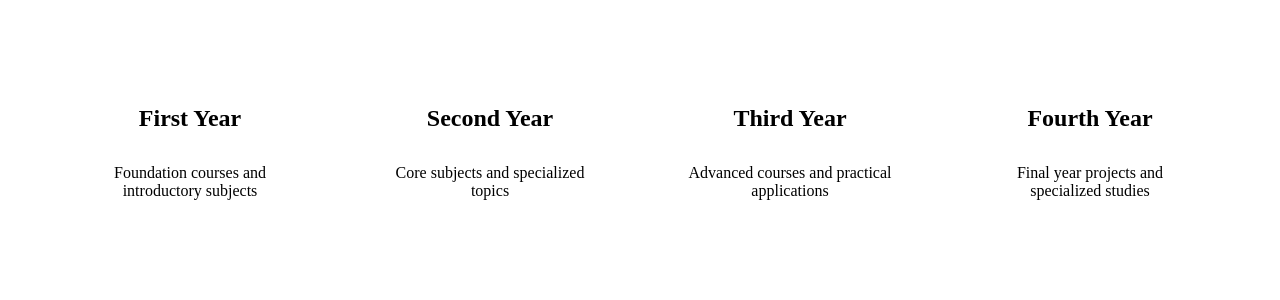
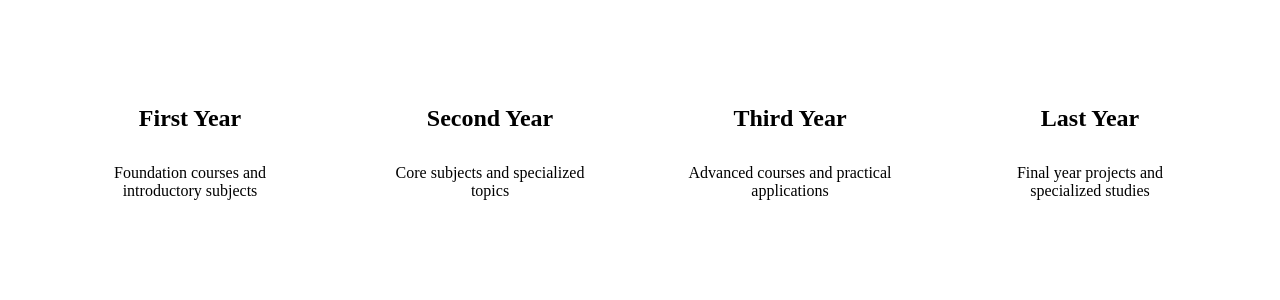
Before and after one commit to SugamPokharel007/Student_Portal, a Django app: page / in a window 1280 px wide. Shown: the part 1786-2086 px from the top of the page. Run offline with Django 5.2, Linux system fonts and the light colour scheme; data comes from the database, SQL or seed files in the repository.

Commit message:
Changes made in the headings

```diff
--- a/student_app/templates/home.html
+++ b/student_app/templates/home.html
@@ -131,7 +131,7 @@
                 <div class="year-icon">
                     <i class="fas fa-4"></i>
                 </div>
-                <h3>Fourth Year</h3>
+                <h3>Last Year</h3>
                 <p>Final year projects and specialized studies</p>
             </a>
         </div>
```
